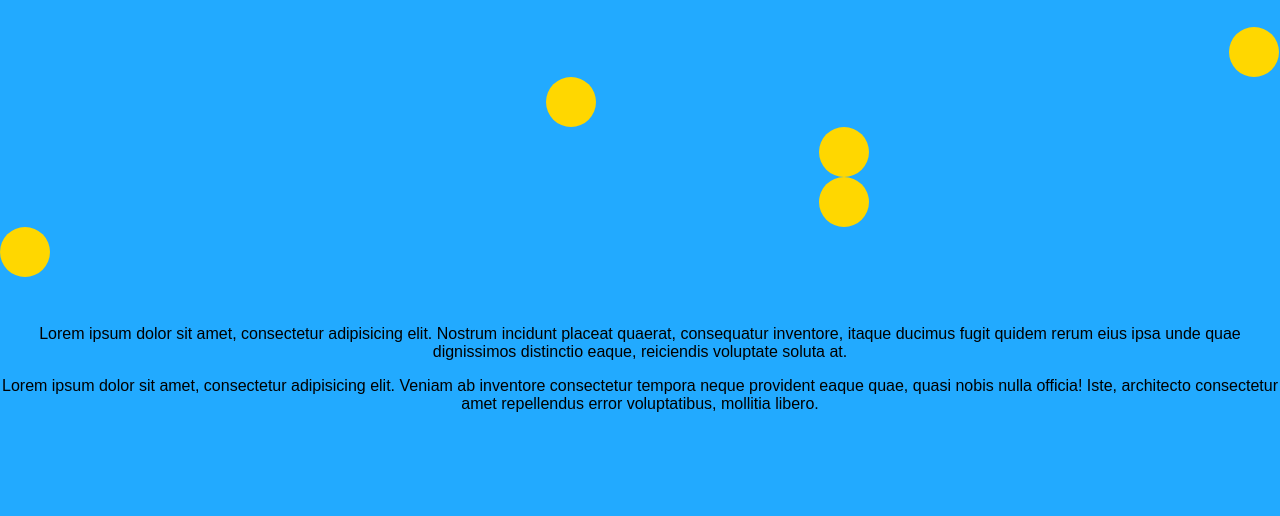
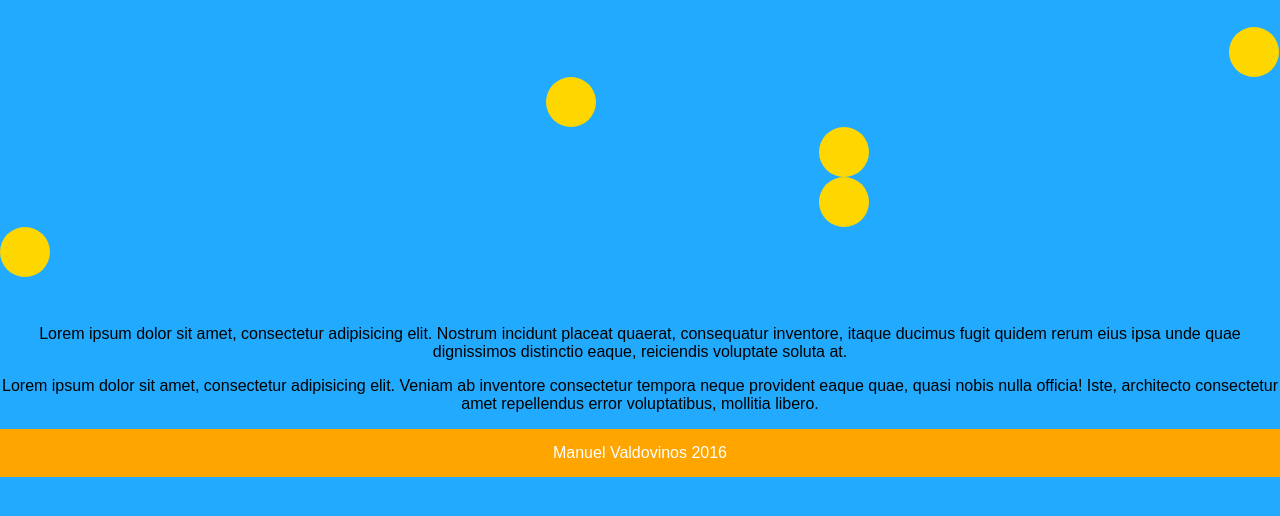
Before and after one commit to ManuelVC/git, a plain HTML site: page index.html in a window 1280 px wide. Shown: the part 58-574 px from the top of the page. Drawn offline with Linux system fonts and the light colour scheme.

Commit message:
Se agrego un footer

```diff
--- a/css/style.css
+++ b/css/style.css
@@ -41,3 +41,10 @@ strong{
 		margin-left: 96%;
 	}
 }
+
+.info{
+	background-color: orange;
+	color: #fff;
+	text-align: center;
+	line-height: 3;
+}
--- a/index.html
+++ b/index.html
@@ -1,5 +1,5 @@
 <!DOCTYPE html>
-<html lang="en">
+<html lang="es">
 <head>
 	<meta charset="UTF-8">
 	<title>GIT</title>
@@ -22,5 +22,9 @@
 	<p>Lorem ipsum dolor sit amet, consectetur adipisicing elit. Veniam ab inventore consectetur tempora neque provident eaque quae, quasi nobis nulla officia! Iste, architecto consectetur amet repellendus error voluptatibus, mollitia libero.</p>
 </seciton>
 
+<footer>
+	<div class="info">Manuel Valdovinos 2016</div>
+</footer>
+
 </body>
 </html>
```
